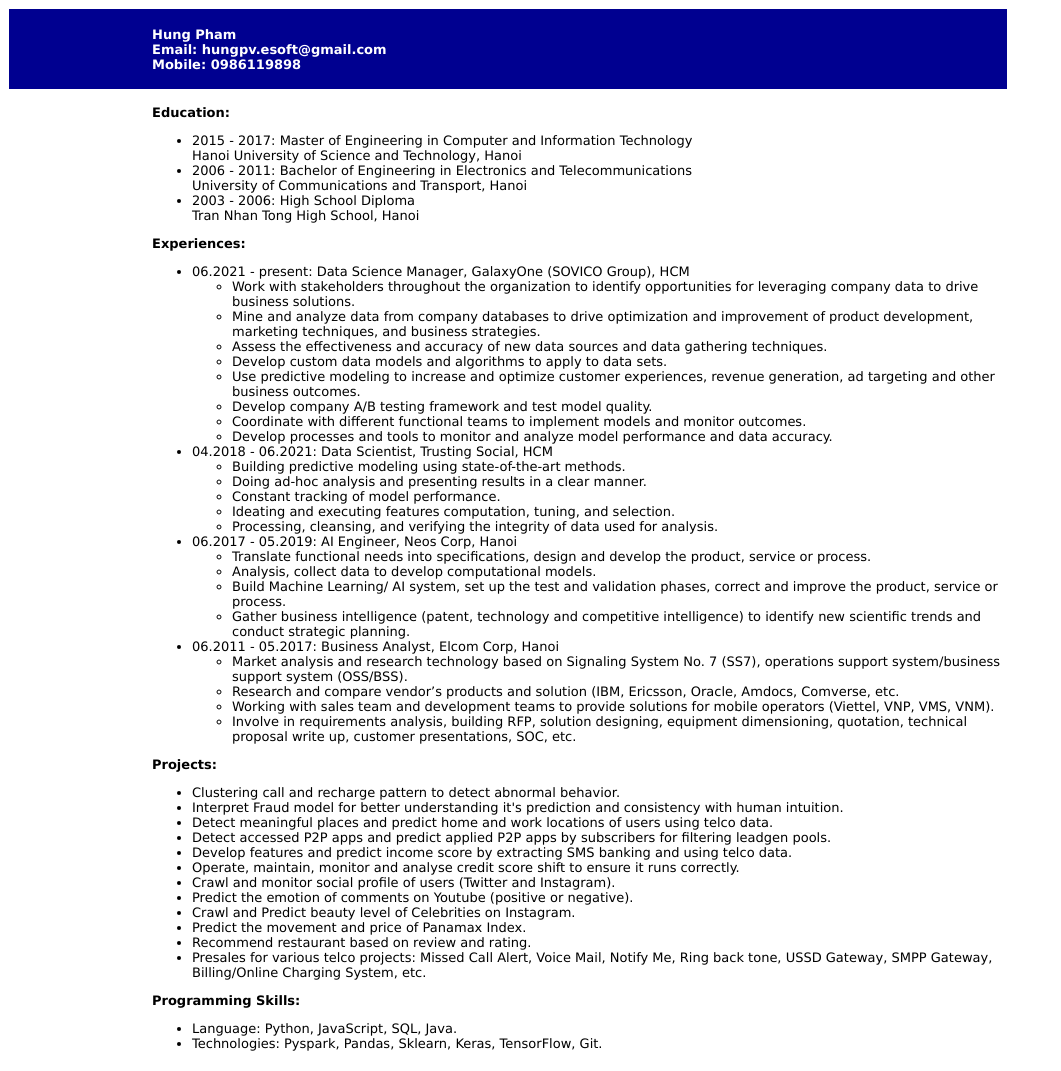
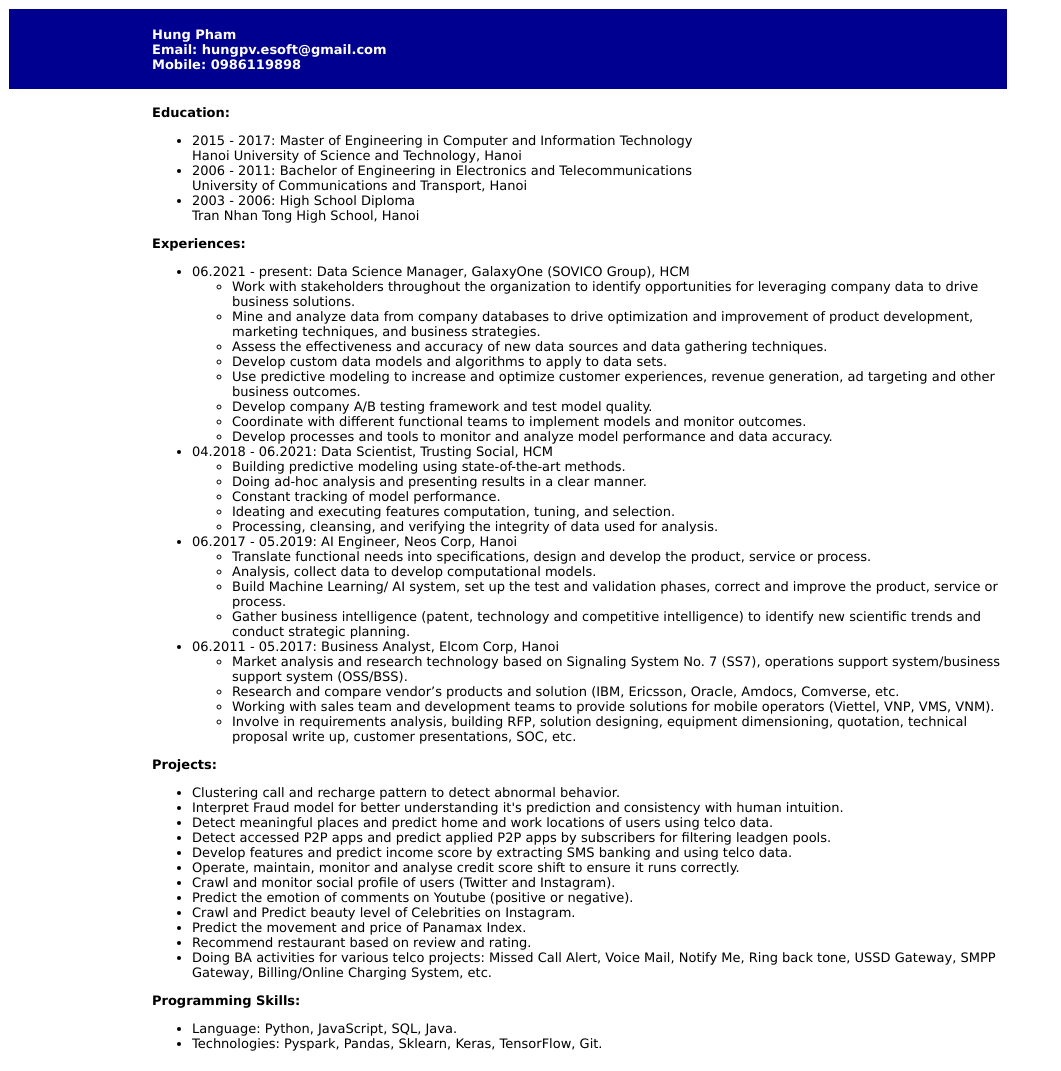
Before and after one commit to phamviethung/phamviethung.github.io, a plain HTML site: page index.html in a window 1280 px wide. Shown: the whole page, without its empty margins (0-1061 px from the left). Drawn offline with Linux system fonts and the light colour scheme.

```diff
--- a/index.html
+++ b/index.html
@@ -129,7 +129,7 @@
   <li>Crawl and Predict beauty level of Celebrities on Instagram.</li>
   <li>Predict the movement and price of Panamax Index.</li>
   <li>Recommend restaurant based on review and rating.</li>
-  <li>Presales for various telco projects: Missed Call Alert, Voice Mail, Notify Me, Ring back tone, USSD Gateway, SMPP Gateway, Billing/Online Charging System, etc.</li>
+  <li>Doing BA activities for various telco projects: Missed Call Alert, Voice Mail, Notify Me, Ring back tone, USSD Gateway, SMPP Gateway, Billing/Online Charging System, etc.</li>
 </ul>
 
 <p><b>Programming Skills:</b></p>
```
